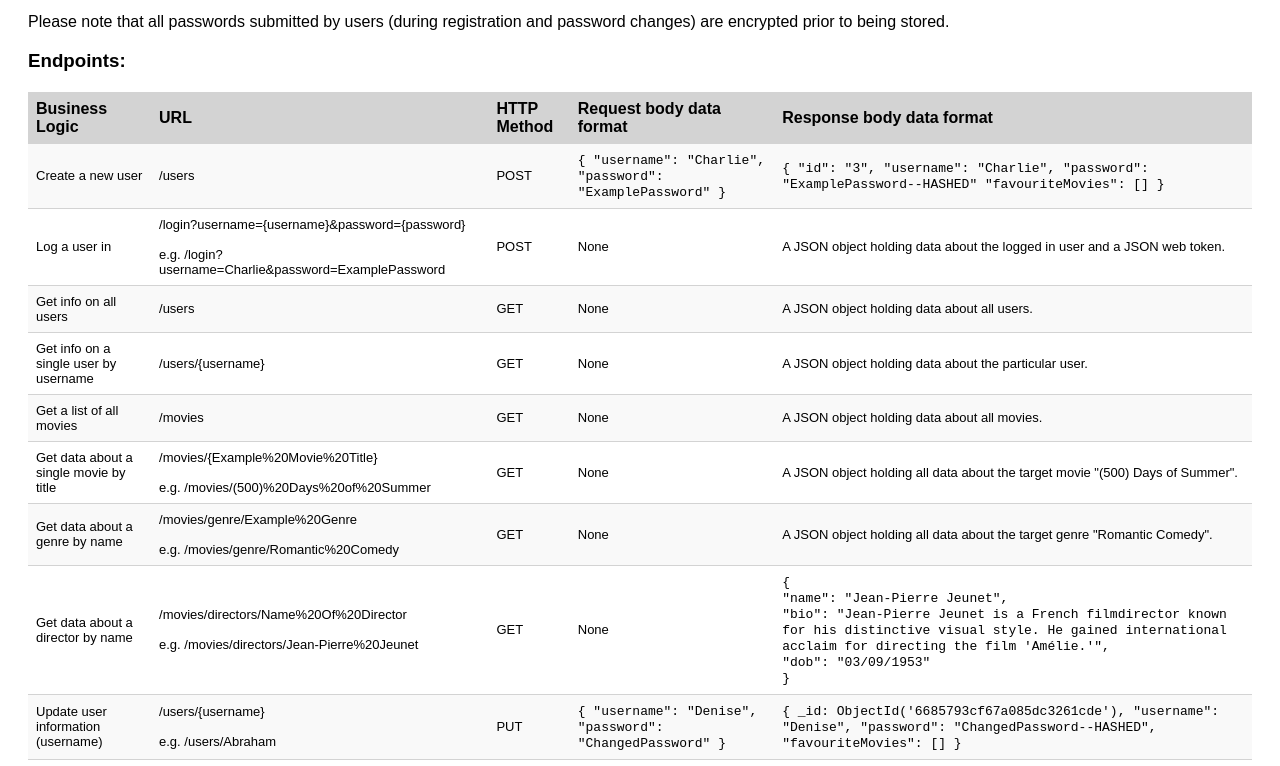
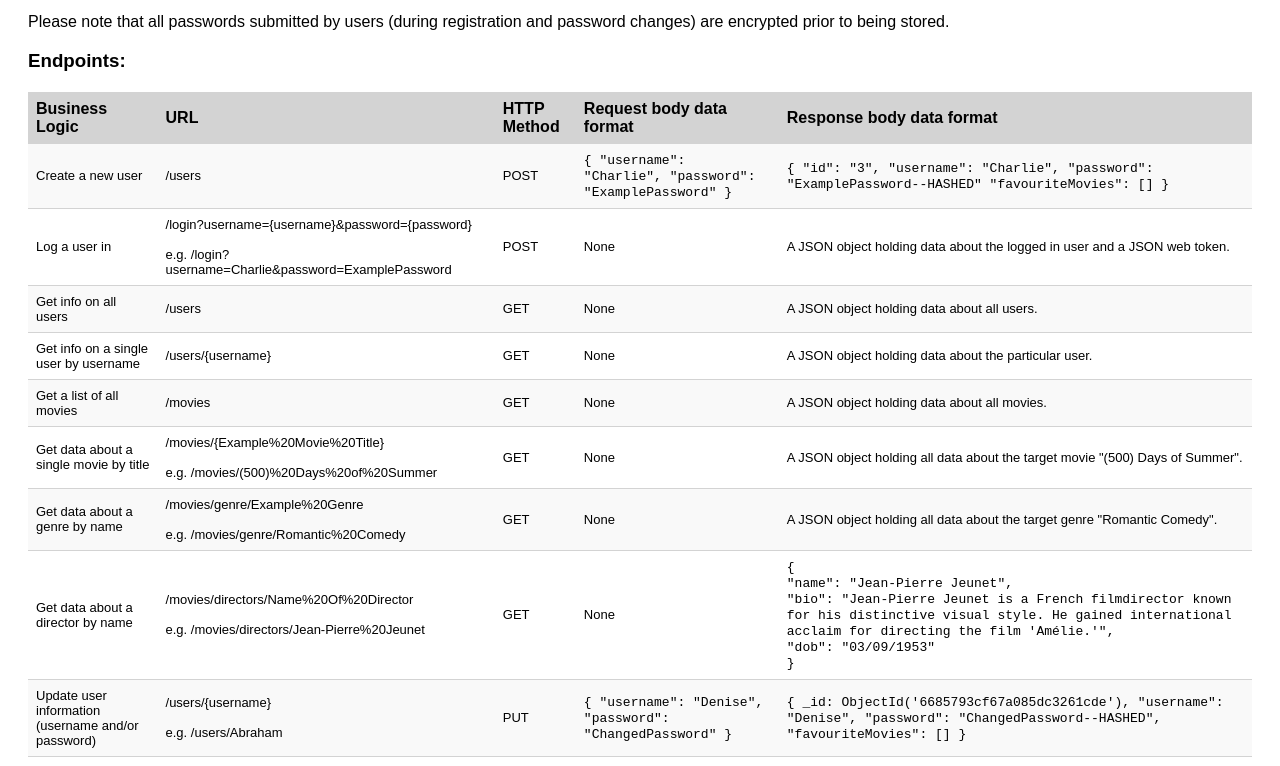
Before and after one commit to NIER-BIAN/myFlix-backend, a website: page public/documentation.html in a window 1280 px wide. Shown: the part 183-949 px from the top of the page. Drawn offline with Linux system fonts and the light colour scheme.

Commit message:
amend documentation.html

```diff
--- a/public/documentation.html
+++ b/public/documentation.html
@@ -121,7 +121,7 @@ API with access to information about different movies, users, directors, and gen
             </td>
         </tr>
         <tr>
-            <td>Update user information (username)</td>
+            <td>Update user information (username and/or password)</td>
             <td>
 	      /users/{username}<br/><br/>
 	      e.g. /users/Abraham
```
